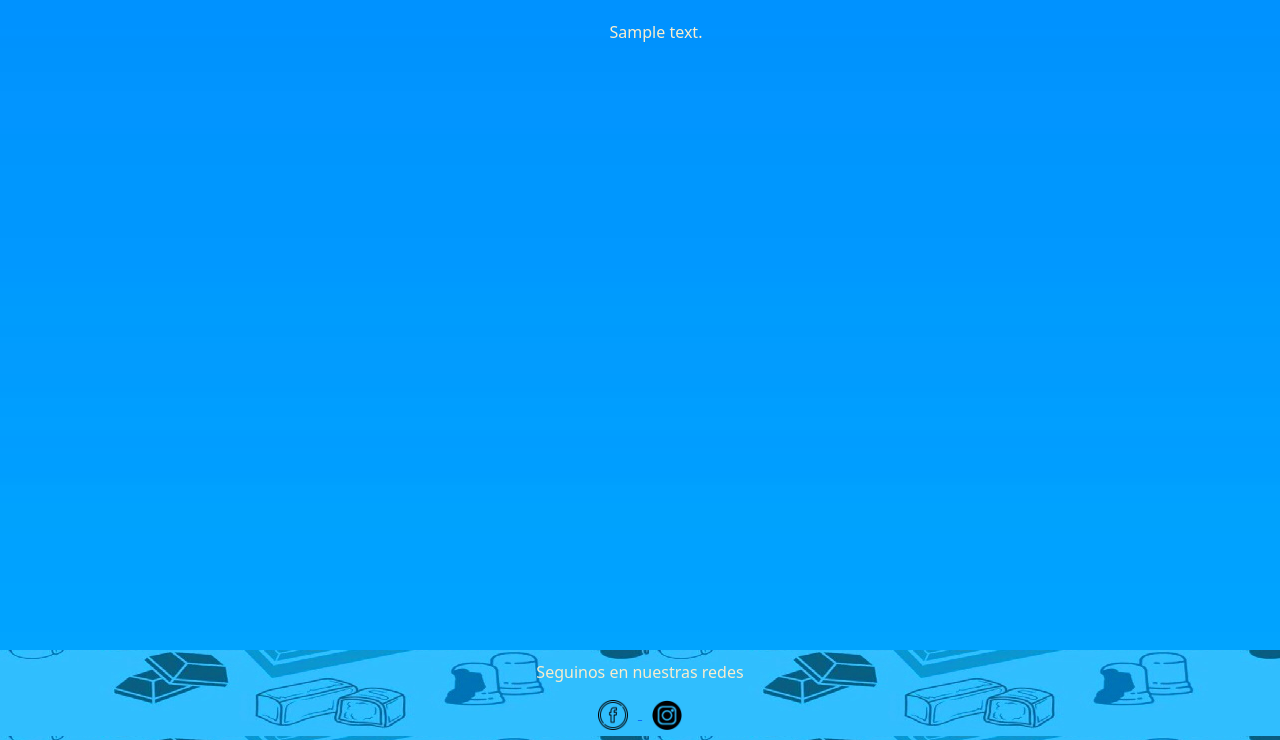
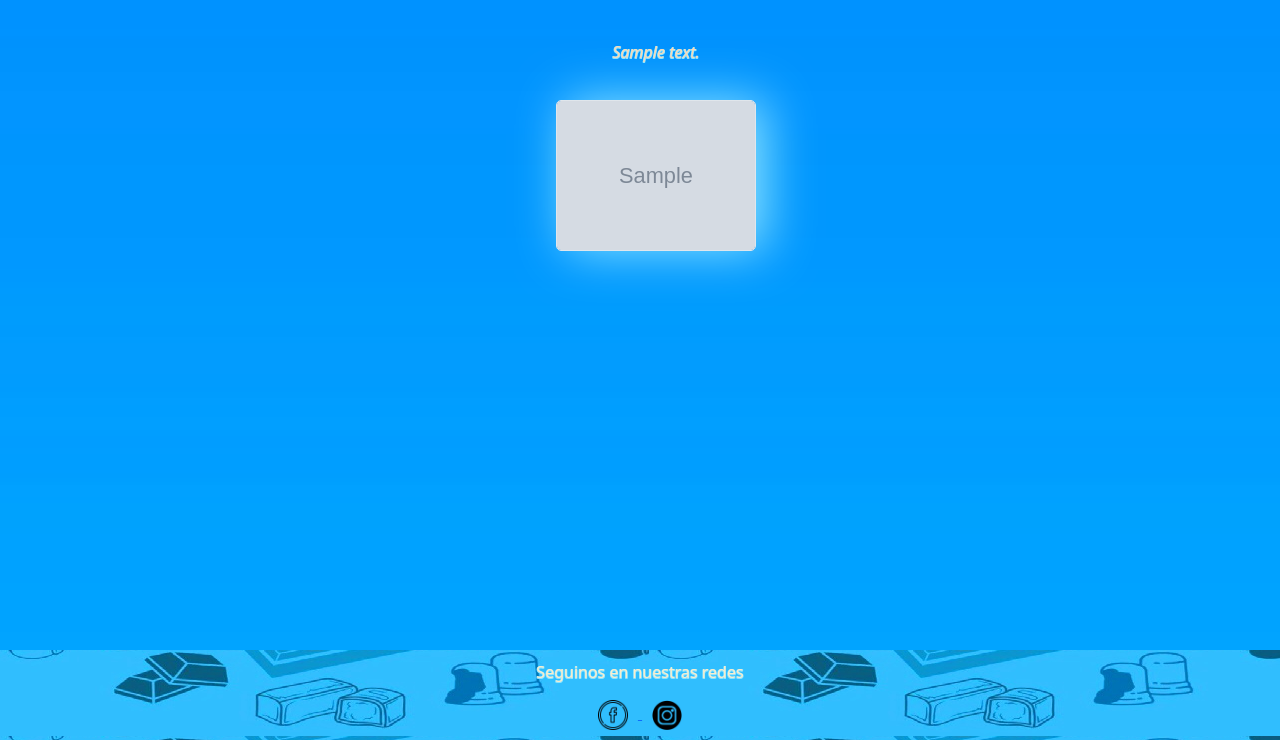
Before and after one commit to aguspacheco/AppSouChoco, a Django app: a page that uses page/templates/base.html in a window 1280 px wide. Shown: the part 60-800 px from the top of the page. Run offline with Django 4.2, Linux system fonts and the light colour scheme; tables that the repository leaves empty hold one stand-in row (values such as "Sample post"); grey boxes marked "Sample" are stand-in pictures.

Commit message:
dandole estilos

```diff
--- a/page/models.py
+++ b/page/models.py
@@ -5,6 +5,7 @@ class Producto(models.Model):
     nombre = models.CharField(null=False, max_length=100)
     descripcion = models.CharField(null=False, max_length=200)
     categoria = models.CharField(null=False, max_length=200)
+    imagen = models.ImageField(upload_to='productos/', blank=True, null=True)
 
     def __str__(self):
         return self.nombre
--- a/page/static/Libs/css/base.css
+++ b/page/static/Libs/css/base.css
@@ -1,4 +1,3 @@
-/* General styles for the body */
 body {
   background-image: url("/static/images/fondo.png");
   background-size: cover;
@@ -8,21 +7,20 @@ body {
   padding: 0;
 }
 
-/* Styles for the navbar */
 .navbar {
   background-image: url("/static/images/navbar.png");
   width: 100%;
   display: flex;
-  justify-content: space-between; /* Distributes space evenly */
+  justify-content: space-between;
   align-items: center;
   position: fixed;
   top: 0;
   left: 0;
-  padding: 0 20px; /* Adds padding on the sides */
+  padding: 0 20px;
 }
 
 .navbar-brand {
-  flex: 1; /* Takes up one part of the available space */
+  flex: 1;
 }
 
 .navbar-brand img {
@@ -89,18 +87,20 @@ body {
   padding: 80px 20px 20px;
 }
 
-h1 {
-  font-size: 2.5rem;
-  color: #faedcd;
-  text-align: center;
-  text-shadow: 2px 2px 0 #003554, -2px 2px 0 #023047, 2px -2px 0 #2b2d42, -2px -2px 0 #023047;
-  font-family: Verdana, Geneva, Tahoma, sans-serif;
+.titulo {
+  display: block;
+  margin: 0 auto;
+  position: relative;
+  top: -20px;
+  width: 25%;
 }
 
 p {
-  color: #faedcd;
-  font-size: 16px; /* Adjusted font size */
+  color: #faedcd; /* Color del texto */
+  font-size: 16px; /* Tamaño de la fuente */
   text-align: center;
+  text-shadow: -0.5px -0.5px 0 #8de4ff, 0.5px -0.5px 0 #8de4ff, -0.5px 0.5px 0 #8de4ff,
+    0.5px 0.5px 0 #8de4ff; /* Contorno negro */
 }
 
 .producto-description {
--- /dev/null
+++ b/page/static/Libs/css/producto.css
@@ -0,0 +1,29 @@
+/* Estilo para la descripción del producto */
+.product-description {
+  font-size: 16px; /* Tamaño de fuente más pequeño */
+  font-style: italic;
+  color: #fed9b7;
+  text-align: center;
+  margin-top: 20px; /* Márgen superior */
+}
+
+/* Estilo para la imagen del producto */
+.product-image {
+  width: 200px;
+  height: auto;
+  display: block;
+  margin: 20px auto; /* Márgen superior */
+  border: 1px solid #e0e6ec;
+  border-radius: 5px;
+  box-shadow: 10px 0 50px #8de4ff;
+}
+
+/* Contenedor para el producto, centrando verticalmente la descripción */
+.product-item {
+  display: flex;
+  flex-direction: column;
+  align-items: center;
+  justify-content: center;
+  text-align: center;
+  margin-bottom: 20px; /* Márgen inferior entre productos */
+}
--- a/page/templates/base.html
+++ b/page/templates/base.html
@@ -12,6 +12,7 @@
     <link rel="stylesheet" href="https://cdn.jsdelivr.net/npm/bootstrap@5.1.3/dist/css/bootstrap.min.css">
       <link rel="stylesheet" href="{% static 'Libs/css/base.css' %}">
       <link rel="stylesheet" href="{% static 'Libs/css/footer.css' %}">
+      <link rel="stylesheet" href="{% static 'Libs/css/producto.css' %}">
 </head>
   <body>
     <nav class="navbar">
--- a/page/templates/footer.html
+++ b/page/templates/footer.html
@@ -1,6 +1,8 @@
 {% load static %}
+
 <div class="footer">
   <p>Seguinos en nuestras redes</p>
+
   <a href="https://www.facebook.com/souchoco.2023?locale=es_LA" target="_blank">
     <img class="logo" src="{% static 'images/facebook.png' %}" alt="Facebook" />
   </a>
--- a/page/templates/producto.html
+++ b/page/templates/producto.html
@@ -1,10 +1,14 @@
-{% extends "base.html" %} {% block content %}
-<div>
-  <ul>
+{% extends 'base.html' %} {% block content %}
+<div class="product-container">
+  <ul class="product-list">
     {% for producto in productos %}
-    <p class="product-description">{{ producto.descripcion }}</p>
+    <li class="product-item">
+      <p class="product-description">{{ producto.descripcion }}</p>
+      {% if producto.imagen %}
+      <img src="{{ producto.imagen.url }}" alt="{{ producto.nombre }}" class="product-image" />
+      {% else %} {% endif %}
+    </li>
     {% endfor %}
   </ul>
 </div>
-
 {% endblock %}
--- a/page/views.py
+++ b/page/views.py
@@ -16,4 +16,5 @@ def producto(request, categoria):
 
 def detalle_producto(request, producto_id):
     producto = get_object_or_404(Producto, id=producto_id)
+    context = {'producto': producto}
     return render(request, 'detalle_producto.html', {'producto': producto})
--- a/souchoco/urls.py
+++ b/souchoco/urls.py
@@ -16,9 +16,9 @@ Including another URLconf
 """
 from django.contrib import admin
 from django.urls import path
+from page import views
 from django.conf import settings
 from django.conf.urls.static import static
-from page import views
 
 urlpatterns = [
     path('', views.index, name='index'),
@@ -27,5 +27,5 @@ urlpatterns = [
     path('producto/detalle/<int:producto_id>/', views.detalle_producto, name='detalle_producto'),
 ]
 
-# if settings.DEBUG:
-#     urlpatterns += static(settings.MEDIA_URL, document_root=settings-MEDIA_ROOT)
+if settings.DEBUG:
+    urlpatterns += static(settings.MEDIA_URL, document_root=settings.MEDIA_ROOT)
```
Also changed, not shown: page/templates/index.html (+6 -2 lines), souchoco/settings.py (+3 -5 lines), media/productos/Browny.png (added), page/migrations/0002_producto_imagen.py (added), page/static/images/titulo.png (added), 1 other file.
